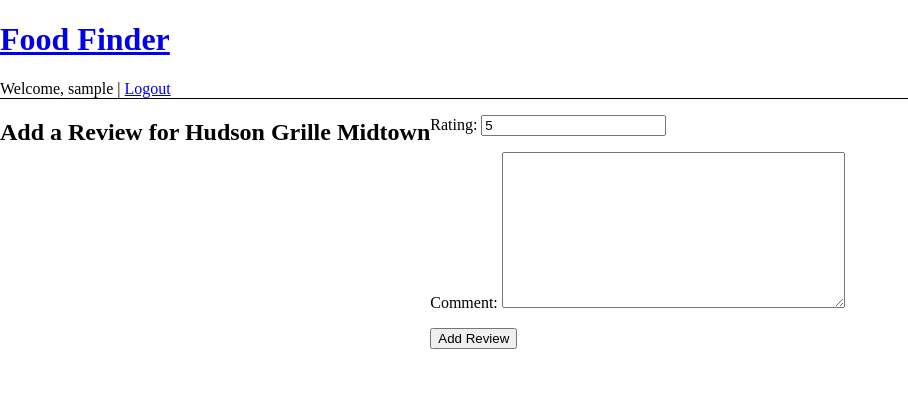
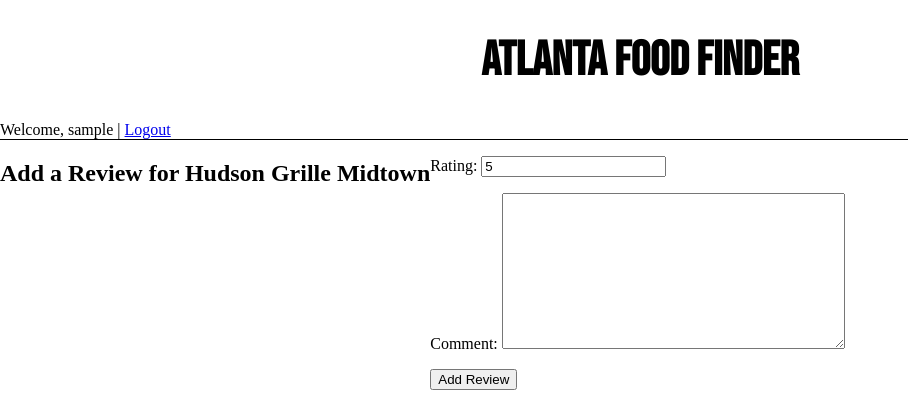
Before and after one commit to ericlu327/AtlFoodFinder, a Django app: page /place/6/add_review/ in a window 1280 px wide. Shown: the top 420 px of the page, without its empty margins (0-908 px from the left). Run offline with Django 5.2, Linux system fonts and the light colour scheme; the visitor is signed in with stand-in values (Sample User, id 1); data comes from the database, SQL or seed files in the repository; some libraries are stand-ins or nearby versions.

Commit message:
changed title font and size

```diff
--- a/foodfinder/places/templates/base.html
+++ b/foodfinder/places/templates/base.html
@@ -5,9 +5,10 @@
 <head>
     <meta charset="UTF-8">
     <title>{% block title %}Food Finder{% endblock %}</title>
-    <link rel="stylesheet" type="text/css" href="{% static 'css/base.css' %}">
+    <link rel="stylesheet" type="text/css" href="../../static/css/base.css">
     <!-- Include Google Fonts -->
     <link href="https://fonts.googleapis.com/css?family=Roboto:400,700&display=swap" rel="stylesheet">
+    <link href="https://fonts.googleapis.com/css2?family=Bebas+Neue&display=swap" rel="stylesheet">
     <!-- Include Google Maps JavaScript API -->
     <script src="https://maps.googleapis.com/maps/api/js?key=AIzaSyDKQS3lLxpPb-qaJVGbpC8fiAoCFSNeiJg&callback=initMap" defer></script>
     {% block extra_head %}{% endblock %}
@@ -15,7 +16,7 @@
 
 <body>
     <header>
-        <h1 id="title"><a href="{% url 'index' %}">Food Finder</a></h1>
+        <h1 id="title"><a id = "titleURL" href="{% url 'index' %}">Atlanta Food Finder</a></h1>
         <nav>
             {% if user.is_authenticated %}
                 <span>Welcome, {{ user.username }} | <a href="{% url 'logout' %}">Logout</a></span>
--- a/foodfinder/static/css/base.css
+++ b/foodfinder/static/css/base.css
@@ -81,6 +81,14 @@ nav {
     border-bottom: 1px solid black;
 }
 
-.title {
+#title {
     text-align: center;
+    font-family: "Bebas Neue", sans-serif;
+    font-size: 48px;
+    color: black;
 }
+
+#titleURL:link, #titleURL:visited {
+    color: black;
+    text-decoration: none;
+}
```
